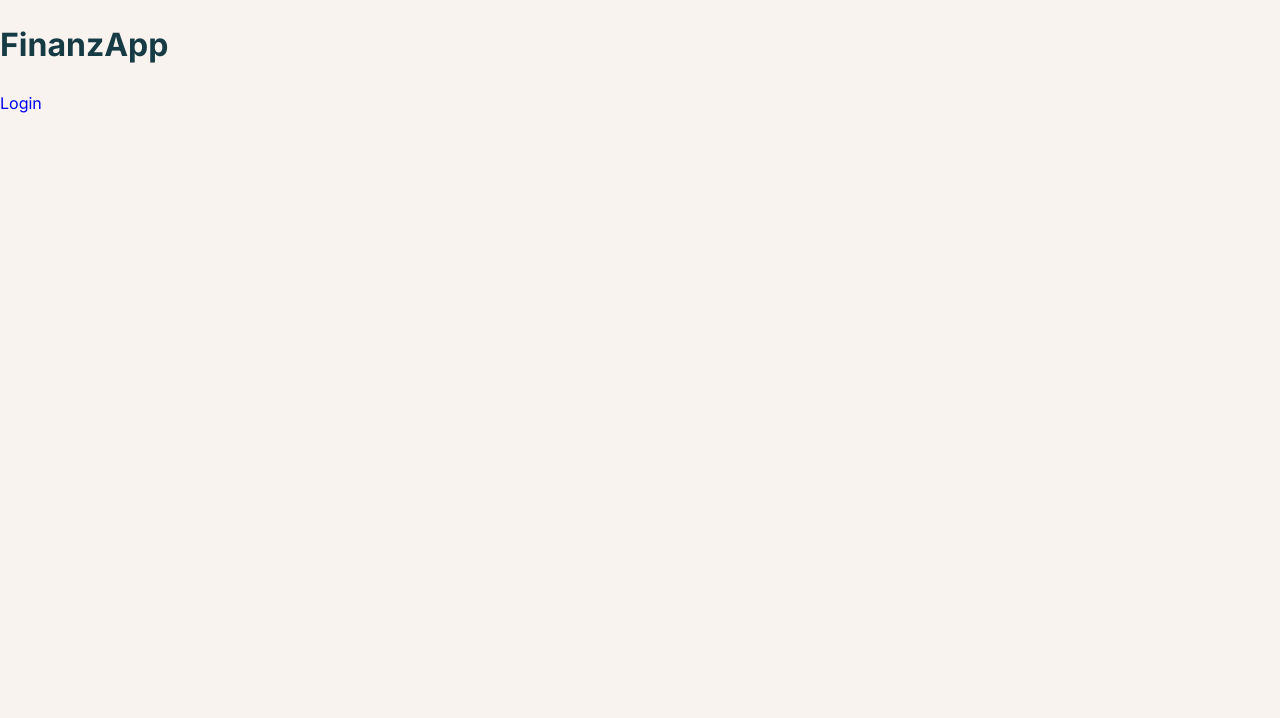
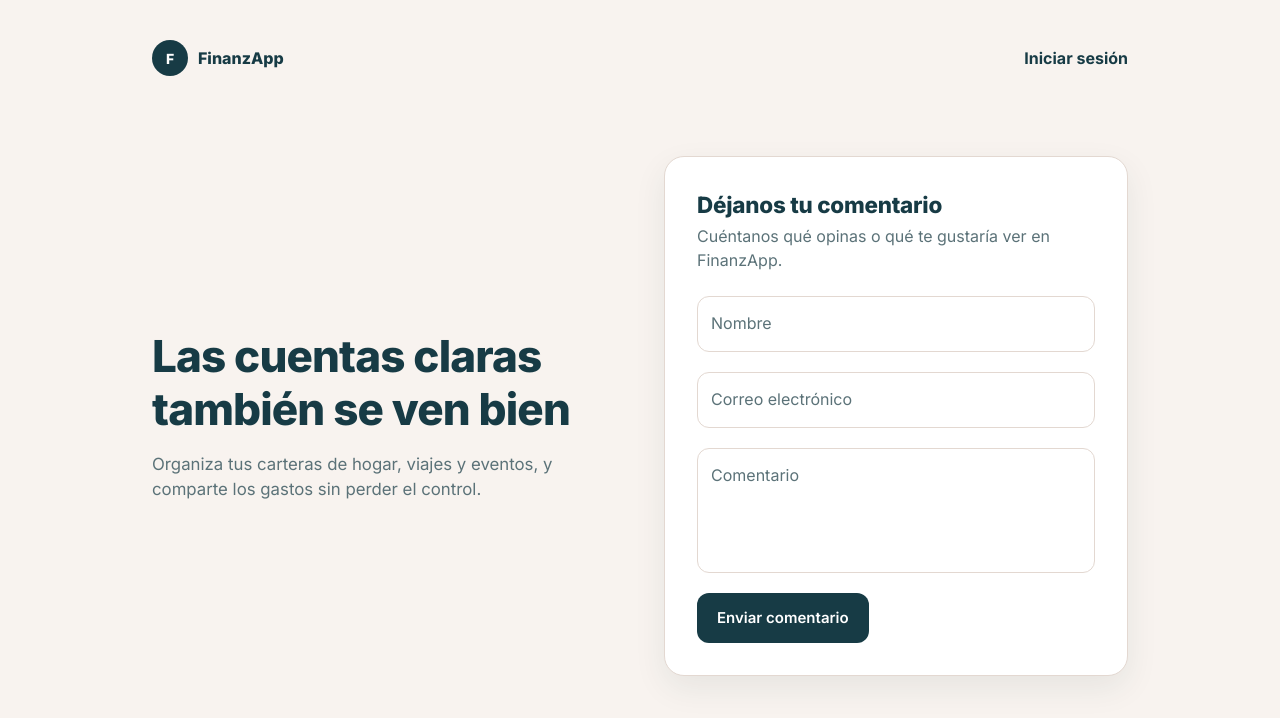
Before and after one commit to IDGS-802-23002541/FinanzApp, a React (Vite) app in the folder web_FinanzaApp/: page / in a window 1280 px wide. Shown: the top 718 px of the page. Built offline with nearby package versions, Linux system fonts and the light colour scheme; no server answers.

Commit message:
feat(web): formulario de comentarios con validación en la landing [#TG-95]

```diff
--- a/web_FinanzaApp/src/features/landing/api.js
+++ b/web_FinanzaApp/src/features/landing/api.js
@@ -1 +1,12 @@
 // Llamadas a la API del módulo landing (usar services/apiClient.js).
+import { api } from '../../services/apiClient.js'
+
+// Envía un comentario desde el formulario público de la landing.
+export async function crearComentario({ nombre, correo, comentario }) {
+  const { data } = await api.post('/comentarios', {
+    nombre: nombre.trim(),
+    correo: correo.trim(),
+    comentario: comentario.trim(),
+  })
+  return data
+}
--- /dev/null
+++ b/web_FinanzaApp/src/features/landing/components/FormularioComentarios.jsx
@@ -0,0 +1,158 @@
+import { useState } from 'react'
+import {
+  Alert,
+  Button,
+  Paper,
+  Stack,
+  TextField,
+  Typography,
+} from '@mui/material'
+import { crearComentario } from '../api.js'
+
+const CORREO_VALIDO = /^[^\s@]+@[^\s@]+\.[^\s@]+$/
+
+const CAMPOS_VACIOS = { nombre: '', correo: '', comentario: '' }
+
+function validar({ nombre, correo, comentario }) {
+  const errores = {}
+
+  if (!nombre.trim()) {
+    errores.nombre = 'Ingresa tu nombre.'
+  } else if (nombre.trim().length > 120) {
+    errores.nombre = 'El nombre no puede exceder los 120 caracteres.'
+  }
+
+  if (!correo.trim()) {
+    errores.correo = 'Ingresa tu correo electrónico.'
+  } else if (correo.trim().length > 254) {
+    errores.correo = 'El correo no puede exceder los 254 caracteres.'
+  } else if (!CORREO_VALIDO.test(correo.trim())) {
+    errores.correo = 'Ingresa un correo válido.'
+  }
+
+  if (!comentario.trim()) {
+    errores.comentario = 'Escribe tu comentario.'
+  } else if (comentario.trim().length > 2000) {
+    errores.comentario = 'El comentario no puede exceder los 2000 caracteres.'
+  }
+
+  return errores
+}
+
+function FormularioComentarios() {
+  const [datos, setDatos] = useState(CAMPOS_VACIOS)
+  const [errores, setErrores] = useState({})
+  const [error, setError] = useState('')
+  const [enviado, setEnviado] = useState(false)
+  const [enviando, setEnviando] = useState(false)
+
+  const cambiar = (campo) => (evento) => {
+    setDatos((actual) => ({ ...actual, [campo]: evento.target.value }))
+    setErrores((actual) => ({ ...actual, [campo]: undefined }))
+  }
+
+  const manejarEnvio = async (evento) => {
+    evento.preventDefault()
+    setError('')
+    setEnviado(false)
+
+    const nuevosErrores = validar(datos)
+    setErrores(nuevosErrores)
+    if (Object.keys(nuevosErrores).length > 0) return
+
+    setEnviando(true)
+    try {
+      await crearComentario(datos)
+      setDatos(CAMPOS_VACIOS)
+      setEnviado(true)
+    } catch (err) {
+      setError(
+        err.status
+          ? err.message
+          : 'No pudimos enviar tu comentario. Revisa tu conexión e intenta de nuevo.',
+      )
+    } finally {
+      setEnviando(false)
+    }
+  }
+
+  return (
+    <Paper
+      component="form"
+      noValidate
+      onSubmit={manejarEnvio}
+      elevation={0}
+      sx={{
+        p: { xs: 2.5, md: 4 },
+        border: '1px solid var(--color-borde)',
+        borderRadius: '20px',
+        boxShadow: '0 12px 32px rgba(23, 59, 69, 0.08)',
+      }}
+    >
+      <Typography variant="h2" sx={{ fontSize: '1.4rem', fontWeight: 800 }}>
+        Déjanos tu comentario
+      </Typography>
+      <Typography
+        sx={{ mt: 0.5, color: 'var(--color-texto-secundario)' }}
+      >
+        Cuéntanos qué opinas o qué te gustaría ver en FinanzApp.
+      </Typography>
+
+      {enviado && (
+        <Alert severity="success" sx={{ mt: 3 }}>
+          ¡Gracias! Recibimos tu comentario.
+        </Alert>
+      )}
+
+      {error && (
+        <Alert severity="error" sx={{ mt: 3 }}>
+          {error}
+        </Alert>
+      )}
+
+      <Stack spacing={2.5} sx={{ mt: 3 }}>
+        <TextField
+          label="Nombre"
+          value={datos.nombre}
+          onChange={cambiar('nombre')}
+          error={Boolean(errores.nombre)}
+          helperText={errores.nombre}
+          slotProps={{ htmlInput: { maxLength: 120 } }}
+        />
+
+        <TextField
+          label="Correo electrónico"
+          type="email"
+          autoComplete="email"
+          value={datos.correo}
+          onChange={cambiar('correo')}
+          error={Boolean(errores.correo)}
+          helperText={errores.correo}
+          slotProps={{ htmlInput: { maxLength: 254 } }}
+        />
+
+        <TextField
+          label="Comentario"
+          multiline
+          minRows={4}
+          value={datos.comentario}
+          onChange={cambiar('comentario')}
+          error={Boolean(errores.comentario)}
+          helperText={errores.comentario}
+          slotProps={{ htmlInput: { maxLength: 2000 } }}
+        />
+
+        <Button
+          type="submit"
+          variant="contained"
+          disabled={enviando}
+          sx={{ alignSelf: { xs: 'stretch', sm: 'flex-start' } }}
+        >
+          {enviando ? 'Enviando…' : 'Enviar comentario'}
+        </Button>
+      </Stack>
+    </Paper>
+  )
+}
+
+export default FormularioComentarios
--- a/web_FinanzaApp/src/features/landing/pages/Landing.jsx
+++ b/web_FinanzaApp/src/features/landing/pages/Landing.jsx
@@ -1,16 +1,91 @@
-import { Link } from 'react-router-dom'
+import { Box, Link, Stack, Typography } from '@mui/material'
+import { Link as RouterLink } from 'react-router-dom'
+import FormularioComentarios from '../components/FormularioComentarios.jsx'
 
 function Landing() {
   return (
-    <>
-      <h1>FinanzApp</h1>
+    <Box
+      sx={{
+        minHeight: '100vh',
+        backgroundColor: 'var(--color-fondo)',
+        color: 'var(--color-texto)',
+      }}
+    >
+      <Box
+        sx={{
+          maxWidth: 1040,
+          mx: 'auto',
+          px: { xs: 2.5, md: 4 },
+          py: { xs: 3, md: 5 },
+        }}
+      >
+        <Stack
+          direction="row"
+          sx={{ alignItems: 'center', justifyContent: 'space-between' }}
+        >
+          <Stack direction="row" spacing={1.25} sx={{ alignItems: 'center' }}>
+            <Box
+              sx={{
+                width: 36,
+                height: 36,
+                borderRadius: '50%',
+                backgroundColor: 'var(--color-primario)',
+                color: 'var(--color-sobre-primario)',
+                display: 'flex',
+                alignItems: 'center',
+                justifyContent: 'center',
+                fontWeight: 800,
+                fontSize: '0.875rem',
+              }}
+            >
+              F
+            </Box>
+            <Typography sx={{ fontWeight: 800 }}>FinanzApp</Typography>
+          </Stack>
 
-      <Link to='/login' style={{ textDecoration: 'none' }}>
-          Login
-      </Link>
-    </>
+          <Link component={RouterLink} to="/login" sx={{ fontWeight: 700 }}>
+            Iniciar sesión
+          </Link>
+        </Stack>
+
+        <Box
+          sx={{
+            display: 'grid',
+            gridTemplateColumns: { xs: '1fr', md: '1fr 1fr' },
+            gap: { xs: 4, md: 6 },
+            alignItems: 'center',
+            mt: { xs: 6, md: 10 },
+          }}
+        >
+          <Box>
+            <Typography
+              component="h1"
+              sx={{
+                fontSize: { xs: '2rem', md: '2.75rem' },
+                fontWeight: 800,
+                lineHeight: 1.2,
+                letterSpacing: '-0.02em',
+              }}
+            >
+              Las cuentas claras también se ven bien
+            </Typography>
+            <Typography
+              sx={{
+                mt: 2,
+                fontSize: '1.05rem',
+                color: 'var(--color-texto-secundario)',
+              }}
+            >
+              Organiza tus carteras de hogar, viajes y eventos, y comparte los
+              gastos sin perder el control.
+            </Typography>
+          </Box>
+
+          <FormularioComentarios />
+        </Box>
+      </Box>
+    </Box>
   )
-
 }
 
 export default Landing
```
